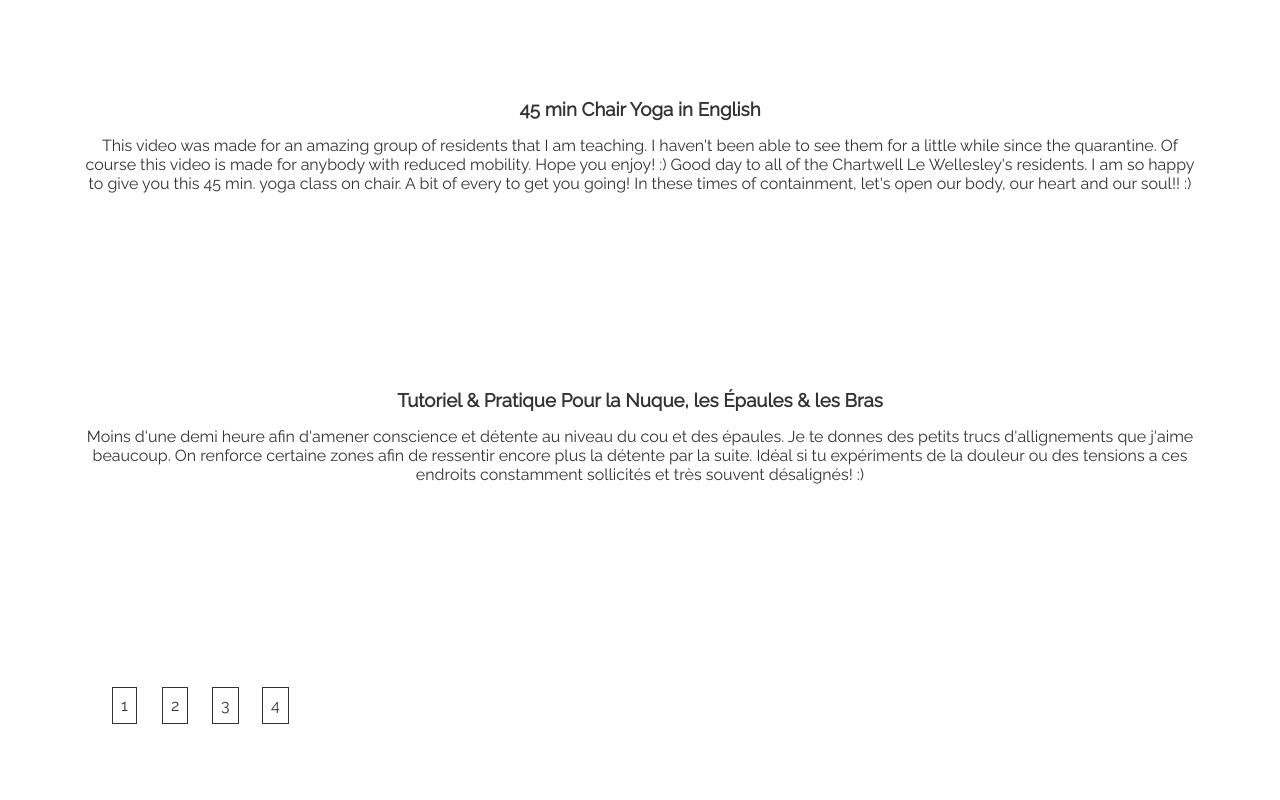
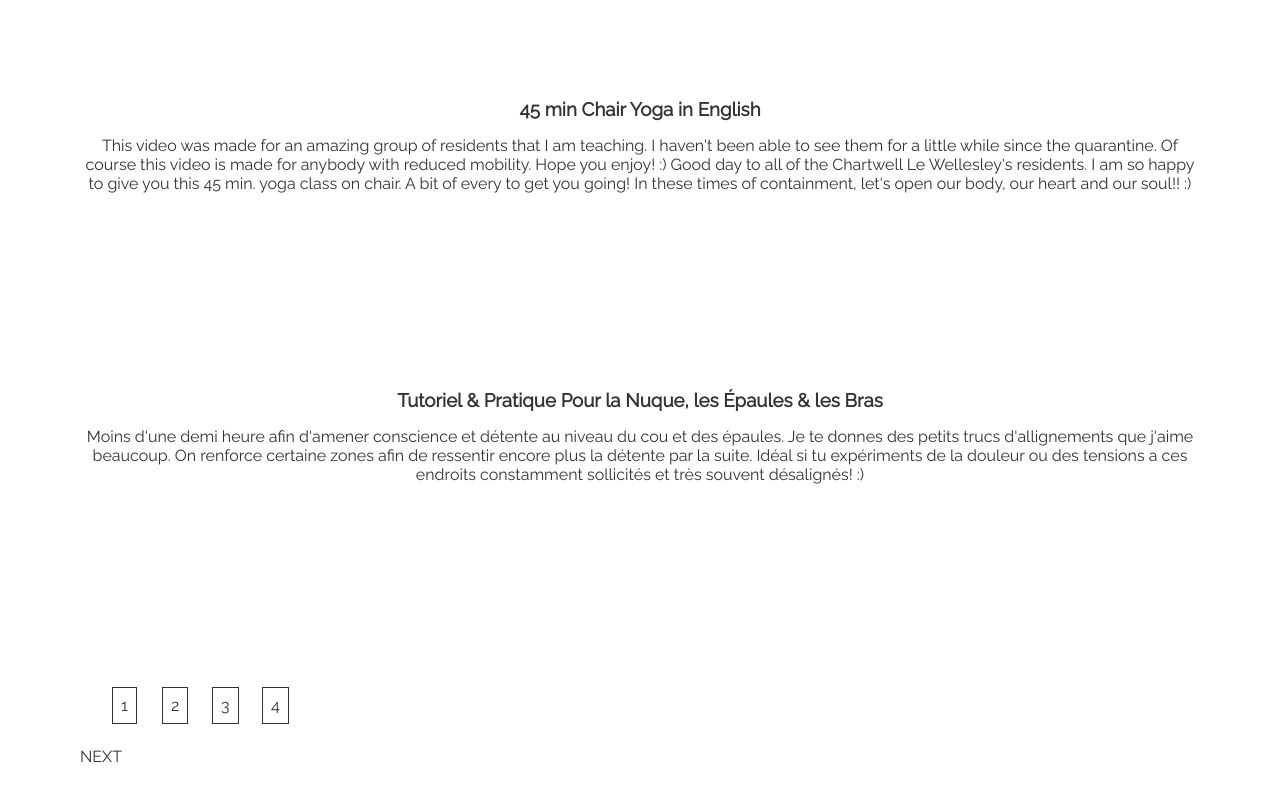
Before and after one commit to notayogilee/yogi-a-lunette-react, a React (Create React App) app: page /videos in a window 1280 px wide. Shown: the part 1200-2000 px from the top of the page. Built offline with nearby package versions, Linux system fonts and the light colour scheme.

Commit message:
add prev next to pagenation

```diff
--- a/src/components/VideoNew.js
+++ b/src/components/VideoNew.js
@@ -5,6 +5,7 @@ import Pagenation from './Pagenation';
 import './VideoNew.scss';
 
 const VideoNew = () => {
+  ;
 
   // const [loading, setLoading] = useState(false);
   const [currentPage, setCurrentPage] = useState(1);
@@ -16,6 +17,8 @@ const VideoNew = () => {
 
   // Change page
   const paginate = (pageNumber) => setCurrentPage(pageNumber);
+
+  const totalPages = Math.ceil(videos.length / videosPerPage);
 
   return (
     <div className="video-container">
@@ -34,10 +37,14 @@ const VideoNew = () => {
           </li>
         ))}
       </ul>
-
+      {currentPage > 1 &&
+        <a href="#" onClick={() => setCurrentPage(currentPage - 1)}>PREV</a>
+      }
 
       <Pagenation videosPerPage={videosPerPage} totalVideos={videos.length} paginate={paginate} />
-
+      {currentPage < totalPages &&
+        <a href="#" onClick={() => setCurrentPage(currentPage + 1)}>NEXT</a>
+      }
     </div>
   )
 };
```
